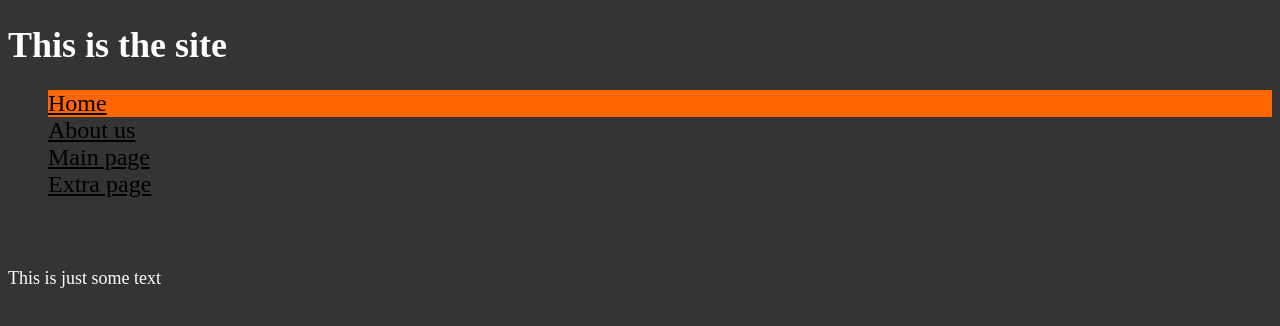
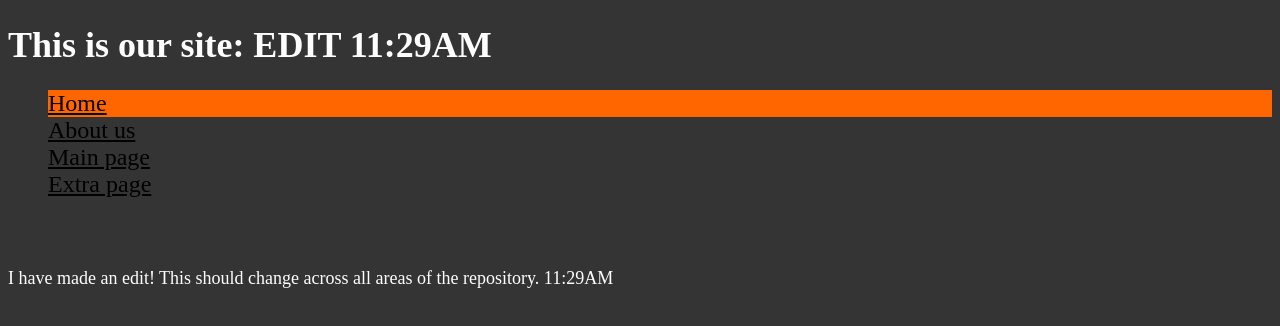
Before and after one commit to cdentesting/mergeTest, a plain HTML site: page index.html in a window 1280 px wide. Drawn offline with nearby package versions, Linux system fonts and the light colour scheme.

Commit message:
Initial changes
Only index.html was changed. Site is working fully

```diff
--- a/index.html
+++ b/index.html
@@ -9,7 +9,7 @@
 </head>
 
 <body>
-<h1 id="logo">This is the site</h1>
+<h1 id="logo">This is our site: EDIT 11:29AM</h1>
 <ul class="navigation">
 <li class="highlight"><a class="link" href="/index.html">Home</a></li>
 <li><a class="link" href="pages/about.html">About us</a></li>
@@ -18,6 +18,6 @@
 </ul>
 <br />
 <br />
-<p class="copy">This is just some text</p>
+<p class="copy">I have made an edit! This should change across all areas of the repository. 11:29AM</p>
 </body>
 </html>
```
